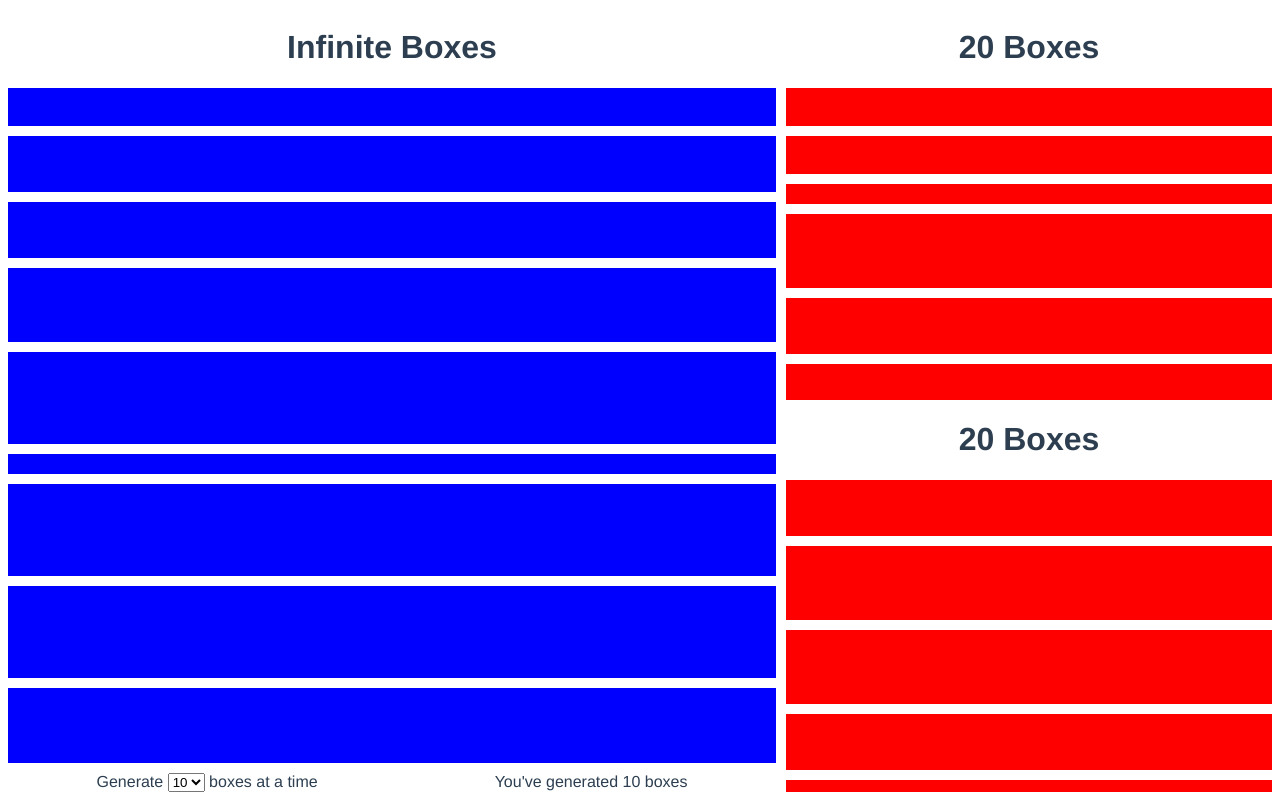
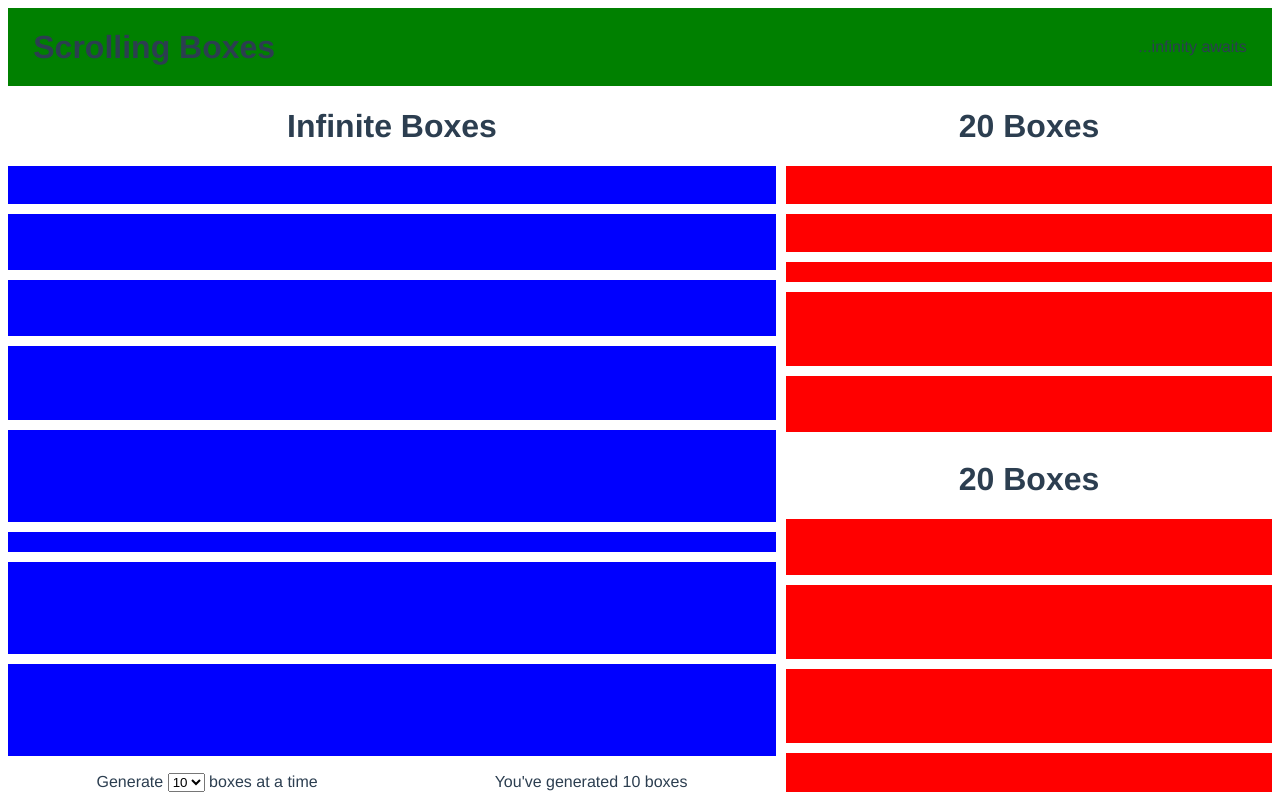
Before and after one commit to joncamerer/scrolling-boxes, a Vue app: page / in a window 1280 px wide. Built offline with nearby package versions, Linux system fonts and the light colour scheme.

Commit message:
Added header component

```diff
--- a/src/App.vue
+++ b/src/App.vue
@@ -1,24 +1,30 @@
 <template>
-  <div id="app-list-flex">
+  <div id="header-body-flex">
+    <Header />
+    <div id="body-flex">
       <div id="main-scroll-flex">
         <infinite-list />
       </div>
+
       <div id="sidebar-flex">
         <fixed-list />
         <fixed-list />
       </div>
     </div>
+  </div>
 </template>
 
 <script>
-import FixedList from "@/components/fixedList";
-import InfiniteList from "@/components/infiniteList";
+import FixedList from "@/components/FixedList";
+import InfiniteList from "@/components/InfiniteList";
+import Header from "@/components/Header";
 
 export default {
   name: "App",
   components: {
     FixedList,
     InfiniteList,
+    Header,
   },
 };
 </script>
@@ -27,6 +33,7 @@ export default {
 html {
   display: flex;
   height: 100vh;
+  width: 100vw;
 }
 
 body {
@@ -43,9 +50,20 @@ body {
   color: #2c3e50;
 }
 
-#app-list-flex {
+#header-body-flex {
+  display: flex;
+  flex-direction: column;
+}
+
+#header {
+  background-color: green;
+  height: 10%;
+}
+
+#body-flex {
   display: flex;
   flex-direction: row;
+  height: 90%;
 }
 
 #main-scroll-flex {
--- /dev/null
+++ b/src/components/Header.vue
@@ -0,0 +1,26 @@
+<template>
+  <div id="header">
+    <h1 id="header-title">Scrolling Boxes</h1>
+    <span id="header-tag">...infinity awaits</span>
+  </div>
+</template>
+
+<script>
+export default {};
+</script>
+
+<style>
+#header {
+  display: flex;
+  align-items: center;
+  justify-content: space-between;
+}
+
+#header-title {
+  margin-left: 2%;
+}
+
+#header-tag {
+  margin-right: 2%;
+}
+</style>
--- a/src/components/fixedList.vue
+++ b/src/components/fixedList.vue
@@ -14,7 +14,7 @@
 </template>
 
 <script>
-import summaryBox from "@/components/summaryBox";
+import summaryBox from "@/components/SummaryBox";
 
 export default {
   components: { summaryBox },
@@ -51,7 +51,7 @@ export default {
   display: flex;
   flex-direction: column;
   overflow: hidden;
-  height: 50vh;
+  height: 50%;
 }
 
 #fixed-container {
--- a/src/components/infiniteList.vue
+++ b/src/components/infiniteList.vue
@@ -38,7 +38,7 @@
 </template>
 
 <script>
-import summaryBox from "@/components/summaryBox";
+import summaryBox from "@/components/SummaryBox";
 
 export default {
   components: { summaryBox },
```
Lines whose indentation alone changed are shown as unchanged.
